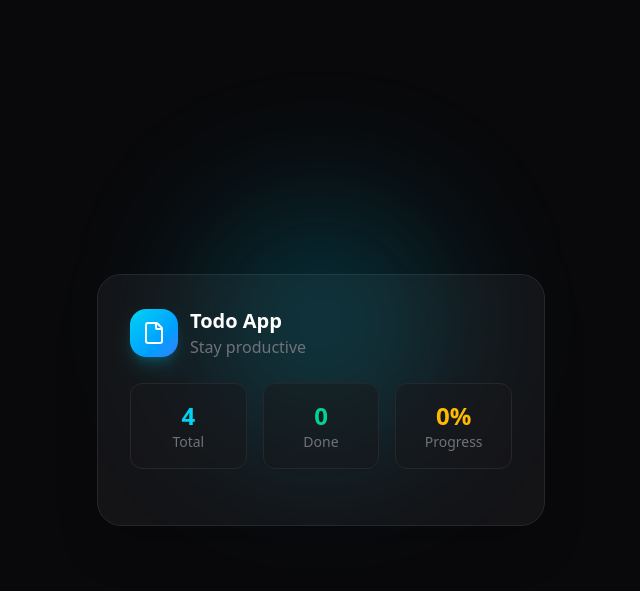
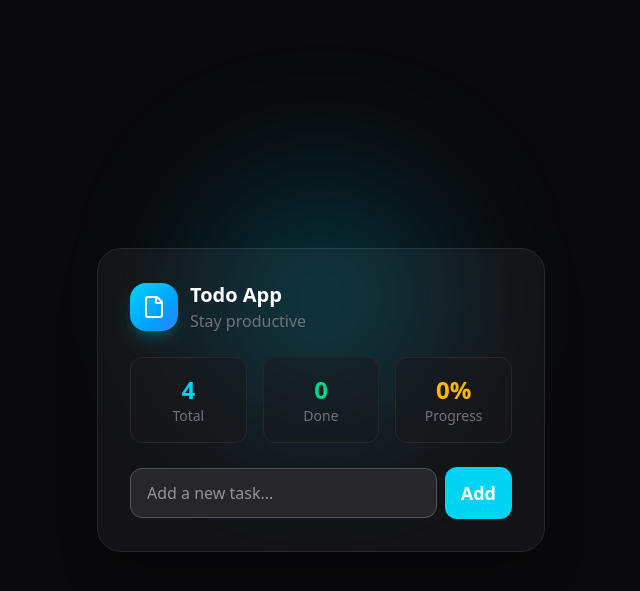
Before and after one commit to BenzzoKrugger/todo-app, a FastAPI app: page / in a window 1280 px wide. Shown: the top 591 px of the page, without its empty margins (319-959 px from the left). Run offline with FastAPI, Linux system fonts and the light colour scheme.

Commit message:
feat: UI add form

```diff
--- a/app/templates/index.html.j2
+++ b/app/templates/index.html.j2
@@ -64,6 +64,21 @@
             <p class="text-sm text-zinc-500">Progress</p>
           </div>
         </div>
+
+        {# Form #}
+        <form class="flex items-center gap-2">
+          <input
+            type="text"
+            class="bg-zinc-800 px-4 py-3 rounded-xl grow outline-0 border border-zinc-600 focus:border-cyan-500"
+            placeholder="Add a new task..."
+          />
+          <button
+            type="submit"
+            class="bg-cyan-400 text-white text-lg font-bold px-4 py-3 rounded-xl hover:bg-cyan-400/80"
+          >
+            Add
+          </button>
+        </form>
       </div>
     </div>
   </div>
```
